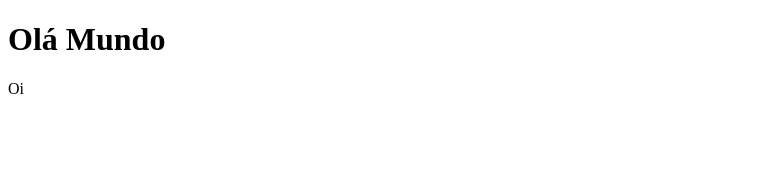
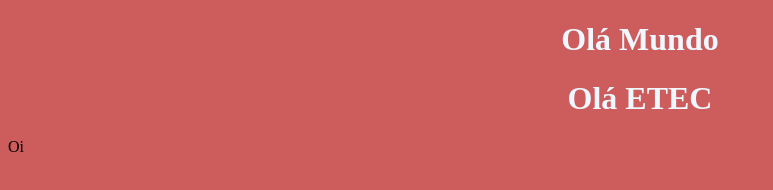
Before and after one commit to cintiapinho/siteprofissao, a plain HTML site: page index.html in a window 1280 px wide. Shown: the whole page, without its empty margins (0-773 px from the left). Drawn offline with Linux system fonts and the light colour scheme.

Commit message:
inclusão css

```diff
--- a/index.html
+++ b/index.html
@@ -4,10 +4,20 @@
     <meta charset="UTF-8">
     <meta http-equiv="X-UA-Compatible" content="IE=edge">
     <meta name="viewport" content="width=device-width, initial-scale=1.0">
-    <title>Document</title>
+    <title>Meu Primeiro Site</title>
+    <style>
+        body{
+            background-color: indianred;
+        }
+        h1{
+            color: aliceblue;
+            text-align: center;
+        }
+    </style>
 </head>
 <body>
     <h1>Olá Mundo</h1>
+    <h1>Olá ETEC</h1>
     <p>Oi</p>
 </body>
 </html>
```
